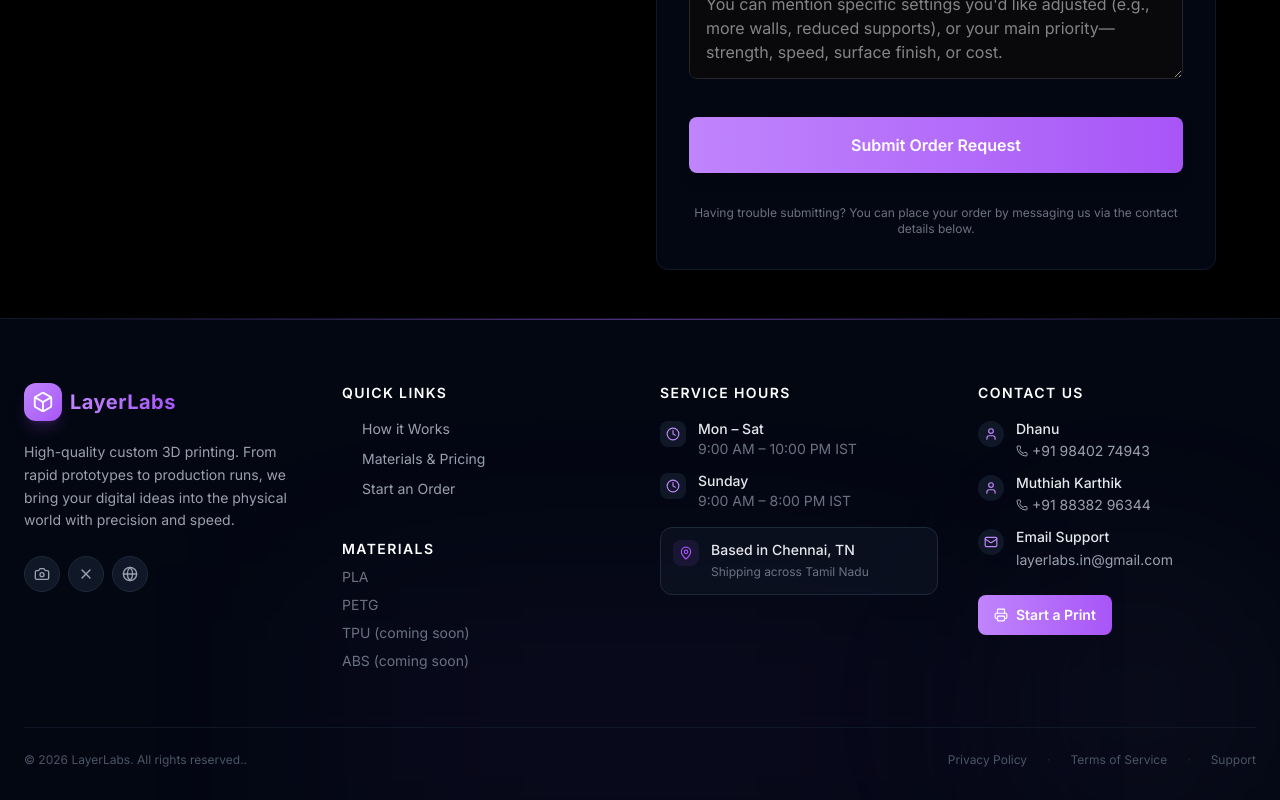
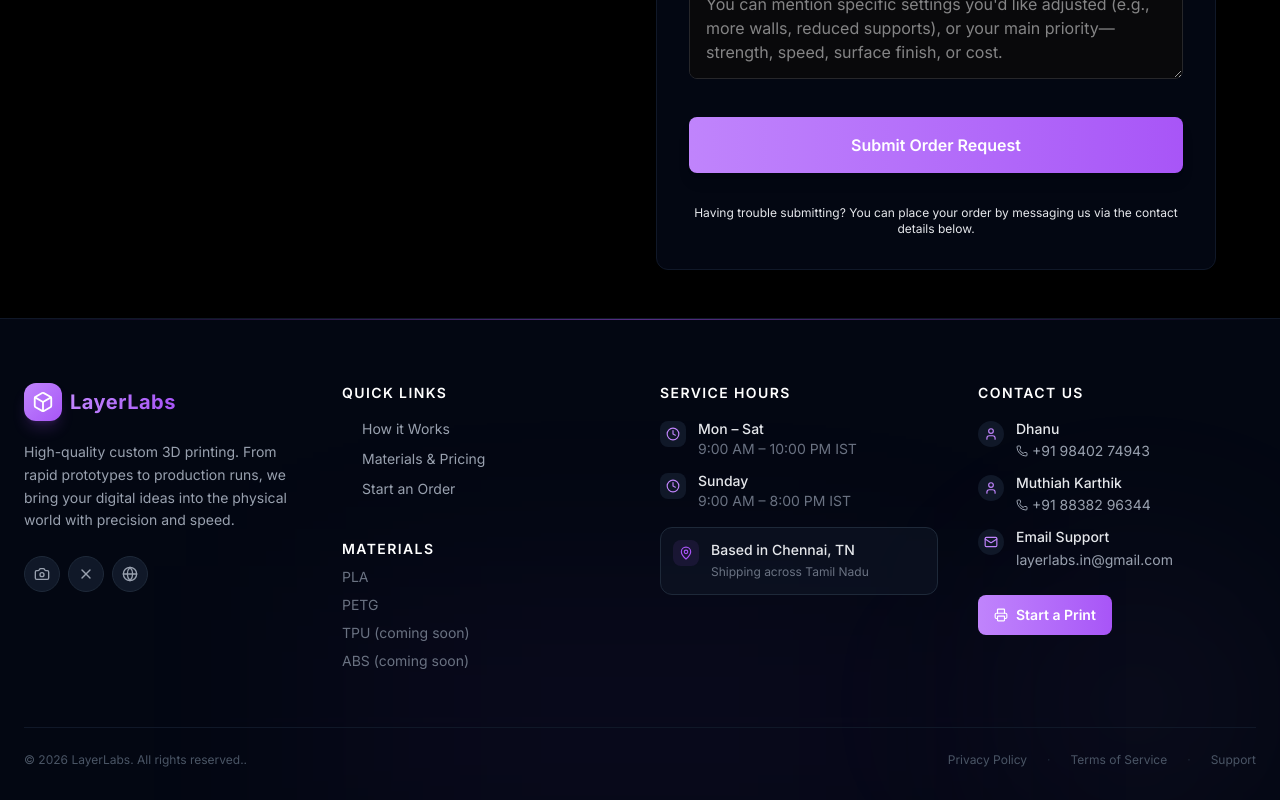
Before and after one commit to dhanupragateesh26/LayerLabs, a Next.js app in the folder frontend/: page /order in a window 1280 px wide. Shown: the part 1128-1928 px from the top of the page. Built offline with nearby package versions, Linux system fonts and the light colour scheme.

Commit message:
text visibility

```diff
--- a/frontend/src/app/order/page.tsx
+++ b/frontend/src/app/order/page.tsx
@@ -452,7 +452,7 @@
                   'Submit Order Request'
                 )}
               </button>
-              <p className="text-xs text-gray-500 mt-3 text-center">
+              <p className="text-xs text-gray-200 mt-3 text-center">
                 Having trouble submitting? You can place your order by messaging us via the contact details below.
               </p>
 
```
